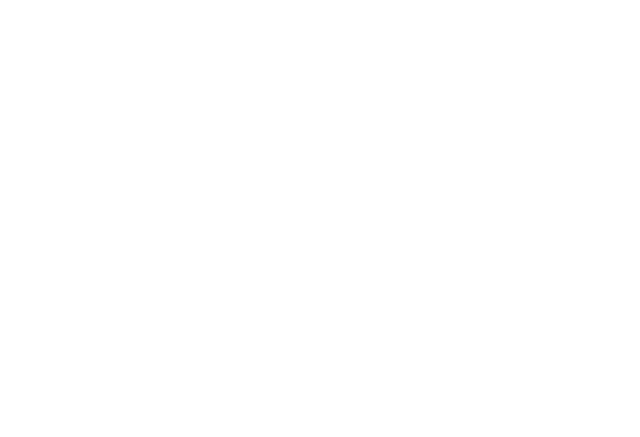
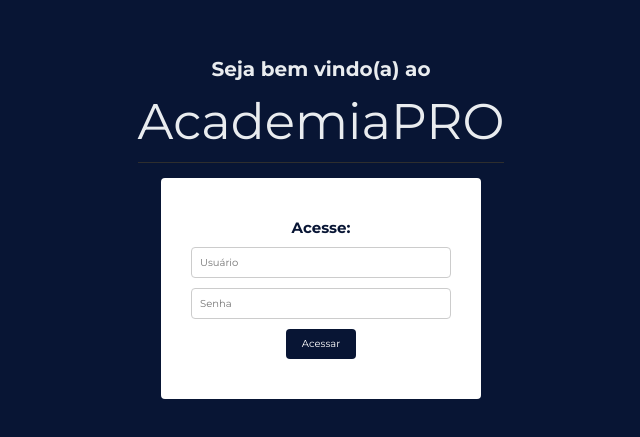
Before and after one commit to ArthurTeixeiraS/AcademiaPRO, a React (Vite) app: page / in a window 1280 px wide. Shown: the part 165-602 px from the top of the page, without its empty margins (319-959 px from the left). Built offline with nearby package versions, Linux system fonts and the light colour scheme.

Commit message:
Correções do ultimo merge
Correções de padrão de código, código inutilizado e ajuste nas cores

```diff
--- a/src/@types/styled.d.ts
+++ b/src/@types/styled.d.ts
@@ -6,6 +6,7 @@ declare module 'styled-components' {
         background: string;
         black: string;
         'primary': string;
+        'primary-hover': string;
         'secondary': string;
         'success': string;
         'error': string;
--- a/src/Pages/Home/index.tsx
+++ /dev/null
@@ -1,6 +0,0 @@
-export function Home(){
-    return (
-        <>
-        </>
-    )
-}
--- a/src/Pages/Login/index.tsx
+++ b/src/Pages/Login/index.tsx
@@ -1,8 +1,10 @@
-import { Login } from "../../components/Login";
+import { LoginForm } from "../../components/Login";
+import { BackGroundContainer } from "./styles";
 
-export function acesso() {
+export function Login() {
     return (
-
-        Login()
+        <BackGroundContainer>
+            <LoginForm></LoginForm>
+        </BackGroundContainer>
     )
 }
--- a/src/Pages/Login/styles.ts
+++ b/src/Pages/Login/styles.ts
@@ -0,0 +1,14 @@
+import styled from "styled-components";
+
+export const BackGroundContainer = styled.div`
+  height: 100vh;
+  background: ${({ theme }) => theme.colors.primary};
+  color: white;
+  display: flex;
+  justify-content: center;
+  align-items: center;
+  height: 100vh;
+  padding: 2rem;
+  text-align: center;
+  flex-direction: column;`
+;
--- a/src/components/Login/index.tsx
+++ b/src/components/Login/index.tsx
@@ -1,11 +1,11 @@
 
-import { MenuContainer, DivLogin,MenuTitle, Inputs, ButtonLabel} from './styles';
+import { DivLogin,MenuTitle, Inputs, ButtonLabel} from './styles';
 
 
-export function Login() {
+export function LoginForm() {
 
     return(
-        <MenuContainer>
+        <>
             <MenuTitle>
                 <h1>{'Seja bem vindo(a) ao'}</h1>
                 <p>AcademiaPRO</p>
@@ -14,8 +14,8 @@ export function Login() {
                 <h2>Acesse:</h2>
                 <Inputs placeholder='Usuário'></Inputs>
                 <Inputs placeholder='Senha' type='password'></Inputs>
-            <ButtonLabel>Acessar</ButtonLabel>
+                <ButtonLabel>Acessar</ButtonLabel>
             </DivLogin>
-        </MenuContainer>
+        </>
     )
 }
--- a/src/components/Login/styles.ts
+++ b/src/components/Login/styles.ts
@@ -1,45 +1,31 @@
-
 import styled from 'styled-components';
 
-
-export const MenuContainer = styled.div`
-  height: 100vh;
-  background: ${(props) => props.theme.colors.primary};
-  color: white;
+export const DivLogin = styled.div`
+  background: white;
+  color: ${({ theme }) => theme.colors.primary};
   display: flex;
   justify-content: center;
   align-items: center;
-  height: 100vh;
-  padding: 2rem;
-  text-align: center;
-  flex-direction: column;`
-;
-
-export const DivLogin = styled.div`
-  background: white;
-  color: ${(props) => props.theme.colors.primary};
-  display: flex;
-  justify-content: center;
-  align-items: center;
-  gap: 10px;
-  width: 320px;
-  padding: 40px 30px;
+  gap: 1rem;
+  width: 32rem;
+  padding: 4rem 3rem;
   text-align: center;
   flex-direction: column;
   border-radius: 4px;
+  margin: 1.5rem;
 
   h2 {
-  color: ${(props) => props.theme.colors.primary};
+  color: ${({ theme }) => theme.colors.primary};
   font-size: 1.5rem;
   }`
 
 export const MenuTitle = styled.div`
-  padding-bottom: 3rem;
+  padding-bottom: 1rem;
   border-bottom: 1px solid ${({ theme }) => theme.colors.black};
 
   h1 {
     color: ${({ theme }) => theme.colors.secondary};
-    margin-bottom: 3rem;
+    margin-bottom: 1rem;
   }
 
   p {
@@ -52,11 +38,19 @@ export const Inputs = styled.input`
    width: 100%;
   padding: 8px;
   border: 1px solid #ccc;
-  border-radius: 4px;`
+  border-radius: 4px;
+`
 
 export const ButtonLabel = styled.button`
     width: 70px;
-    height: 30 px:
-    background: ${(props) => props.theme.colors.primary}
+    height: 30px;
+    background: ${({ theme }) => theme.colors.primary};
     color: white;
-    align: center;`
+    align-items: center;
+    border-radius: 4px;
+    border: 0;
+
+    &:hover{
+      background: ${({ theme }) => theme.colors['primary-hover']};
+    }
+`
--- a/src/components/Router.tsx
+++ b/src/components/Router.tsx
@@ -1,15 +1,13 @@
 import { Routes, Route } from 'react-router-dom'
-import { Home } from '../Pages/Home'
 import { DashBoard } from '../Pages/DashBoard'
-import { Login } from './Login'
+import { Login } from '../Pages/Login'
 
 export function Router(){
     return(
         <>
             <Routes>
-                <Route path='/' element={<Home/>}/>
+                <Route path='/' element={<Login/>}/>
                 <Route path='/dashboard' element={<DashBoard/>}/>
-                <Route path='/login' element={<Login/>}/>
             </Routes>
         </>
     )
--- a/src/styles/themes/default.ts
+++ b/src/styles/themes/default.ts
@@ -5,6 +5,7 @@ export const defaultTheme: DefaultTheme = {
         background: '#FFFFFF',
         black: '#2E2E2E',
         'primary': '#081534',
+        'primary-hover':'#010c26',
         'secondary': '#E9ECEF',
         'success': '#198754',
         'error': '#DC3545',
```
Also changed, not shown: src/components/LoginForm/index.tsx (deleted, +0 -51 lines), src/Pages/Home/styles.ts (deleted), src/components/LoginForm/styles.ts (deleted).
